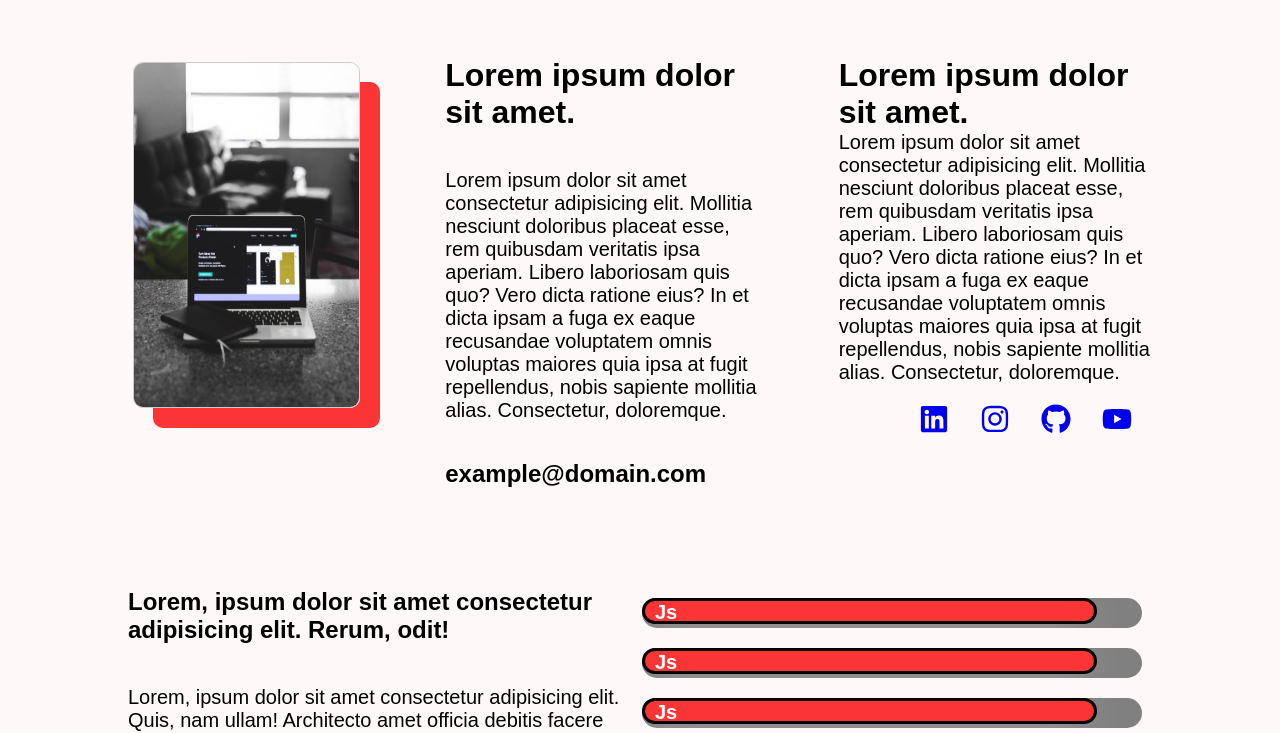
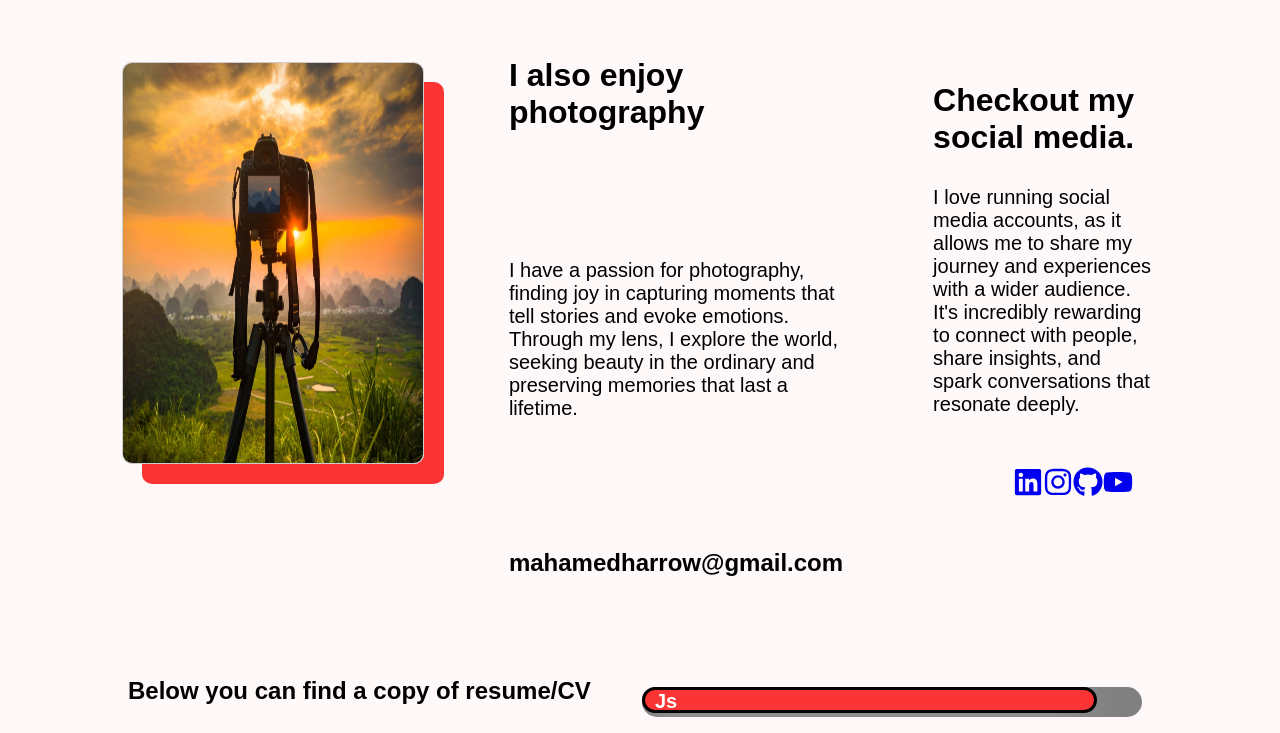
Before and after one commit to Noxtimo/personal-website, a React (Create React App) app: page /About in a window 1280 px wide. Shown: the part 540-1273 px from the top of the page. Built offline with nearby package versions, Linux system fonts and the light colour scheme.

Commit message:
added media query

```diff
--- a/src/components/Footer.jsx
+++ b/src/components/Footer.jsx
@@ -12,29 +12,29 @@ const Footer = () => {
       <footer className="main-footer">
         <div className="footer-content">
           <div className="footer-social-links">
-            <Link to="#">
+            <Link to="https://www.linkedin.com/in/mahamed-abdirahman-86695a260/">
               <FaLinkedin className="social-link-bottom" />
             </Link>
-            <Link to="#">
+            <Link to="https://www.instagram.com/mohamed2k710/">
               <FaInstagram className="social-link-bottom" />
             </Link>
-            <Link to="#">
+            <Link to="https://github.com/Noxtimo">
               <FaGithub className="social-link-bottom" />
             </Link>
-            <Link to="#">
+            <Link to="https://www.youtube.com/@Noxti">
               <FaYoutube className="social-link-bottom" />
             </Link>
           </div>
 
           <img src={logo} alt="Logo" className="logo" />
-          <h2 className="footer-h2">example@domain.com</h2>
+          <h3 className="footer-h2">mahamedharrow@gmail.com</h3>
         </div>
       </footer>
 
       <footer className="main-footer second-footer">
         <div className="footer-content2">
           <h2 className="footer-h2">
-            <small>Copyright © {year}</small>
+            <small>Copyright © {year} </small>
           </h2>
         </div>
       </footer>
--- a/src/components/Subscribe.jsx
+++ b/src/components/Subscribe.jsx
@@ -53,11 +53,11 @@ const Subscribe = () => {
     <>
       <div className="sub-container">
         <div className="sub-top">
-          <h1>Lorem ipsum dolor sit amet.</h1>
+          <h1>
+            Subscribe to recieve weekly updates about my development journy.
+          </h1>
           <h5>
-            Lorem ipsum, dolor sit amet consectetur adipisicing elit. At magnam
-            atque corrupti. Voluptatum, rem iste impedit aspernatur ullam amet
-            molestiae.
+            I will be sharing weekly updates about exciting new things I learn.
           </h5>
           <hr className="sub-hr"></hr>
         </div>
--- a/src/index.css
+++ b/src/index.css
@@ -243,6 +243,7 @@ hr{
   padding: 20px;
   height: 400px;
   max-height: 80%;
+  width: 33%;
 }
 
 .service-bottom{
@@ -342,6 +343,7 @@ hr{
 
 }
 .footer-content{
+  align-items: center;
   width: 100%;
   max-width: 1250px; /* Optional: Limit max width for better readability */
   padding: 0 20px; /* Optional: Add padding to the sides */
@@ -377,6 +379,7 @@ hr{
   display: flex;
   align-items: center;
   justify-content: center;
+  flex-direction: column;
 }
 
 
@@ -579,6 +582,7 @@ small{
   background-color: white;
   display: flex;
   flex-direction: column;
+  height: 600px;
 }
 
 .img-content{
@@ -656,3 +660,174 @@ iframe{
   text-decoration: none;
   color: black;
 }
+
+
+
+
+.photography{
+  width: 300px;
+  height: 400px;
+  border: 1px solid #ccc; /* Optional: You can have a border if needed */
+  box-shadow: 20px 20px rgb(251, 53, 53); /* Adjust values as needed */
+  border-radius: 10px;
+  margin: 5px;
+}
+
+.photography-speach-right{
+  display: flex;
+  justify-content: space-around;
+  flex-direction: column;
+  height: 500px;
+  padding: 10px;
+}
+
+
+
+@media only screen and (max-width: 720px) {
+  .container {
+    width: 100%;
+    height: 1000px;
+    display: flex;
+    align-items: center;
+    justify-content: center;
+    margin-top: 20px;
+    padding: 10px;
+  }
+
+  .color-container{
+    height: 1250px;
+  }
+
+  .content{
+
+    max-width: 600px;
+    width: 80%;
+    height: 80%;
+    max-height: 625px;
+    display: flex;
+    flex-direction: column;
+    justify-content: space-between;
+  }
+
+  .content-second{
+    width: 80%;
+    height: 100%;
+    max-width: 1250px;
+    display: flex;
+    flex-direction: column;
+    max-height: 625px;
+    align-items: center;
+    flex-direction: column;
+    justify-content: space-around;
+  }
+  .about-me-img{
+    width: 50%;
+    height: 60%;
+    border: 1px solid #ccc; /* Optional: You can have a border if needed */
+    box-shadow: 20px 20px rgb(251, 53, 53); /* Adjust values as needed */
+    border-radius: 10px;
+    margin: 5px;
+
+  }
+
+
+  .about-me-bottom{
+    display: flex;
+    flex-direction: column;
+    justify-content: space-around;
+
+  }
+
+
+  .service-container{
+    width: 80%;
+    height: 1600px;
+    display: flex;
+    flex-direction: column;
+    align-items: center;
+    justify-content: initial;
+
+  }
+
+  .service-bottom{
+    display: flex;
+    flex-direction: column;
+
+
+  }
+
+  .service{
+    margin: 5px;
+    display: flex;
+    flex-direction: column;
+    align-items: center;
+    justify-content: space-evenly;
+    background-color: white;
+    border-radius: 10px;
+    padding: 20px;
+    height: 400px;
+    width: 100%;
+  }
+
+  .content-second{
+    width: 80%;
+    display: flex;
+    height: 80%;
+    align-items: center;
+    flex-direction: column;
+
+  }
+
+
+  .img-logo{
+    width: 100px;
+    height: 75px;
+    margin: 3px;
+    border-radius: 10px;
+    transition: 1s;
+  }
+
+  .sub-container{
+    height: 300px;
+    width: 100%;
+    display: flex;
+    flex-direction: column;
+    align-items: center;
+    justify-content: space-around;
+    margin-top: 100px;
+    padding: 10px;
+  }
+
+  .footer-content{
+    align-items: center;
+    width: 100%;
+    max-width: 1250px; /* Optional: Limit max width for better readability */
+    padding: 0 20px; /* Optional: Add padding to the sides */
+    display: flex;
+    flex-direction: column;
+    justify-content: space-between; /* Space out the children evenly */
+  }
+
+  .navigation-links{
+    display: flex;
+    justify-content: space-evenly;
+    width: 50%;
+    list-style-type: none;
+  }
+
+
+  .about-me-container{
+    width: 100%;
+    height: 2000px;
+    display: flex;
+    align-items: initial;
+    justify-content: center;
+    padding: 10px;
+  }
+
+
+  .photography{
+    width: 0px;
+    height: 0px;
+  }
+}
--- a/src/pages/About.jsx
+++ b/src/pages/About.jsx
@@ -11,6 +11,7 @@ import about from "../images/about.jpeg";
 import { useRef, useEffect } from "react";
 import kingston from "../images/kignston.jpeg";
 import cs from "../images/cs.jpeg";
+import photography from "../images/photography.avif";
 const About = () => {
   return (
     <>
@@ -21,32 +22,26 @@ const About = () => {
       <div className="about-me-container color-container">
         <div className="content-second">
           <div className="about-bottom">
-            <img src={macbook} className="about-me-img" />
+            <img src={photography} className="photography" />
             <div className="about-middle">
               {" "}
-              <h1>Lorem ipsum dolor sit amet.</h1>
+              <h1>I also enjoy photography</h1>
               <h5>
-                Lorem ipsum dolor sit amet consectetur adipisicing elit.
-                Mollitia nesciunt doloribus placeat esse, rem quibusdam
-                veritatis ipsa aperiam. Libero laboriosam quis quo? Vero dicta
-                ratione eius? In et dicta ipsam a fuga ex eaque recusandae
-                voluptatem omnis voluptas maiores quia ipsa at fugit
-                repellendus, nobis sapiente mollitia alias. Consectetur,
-                doloremque.
+                I have a passion for photography, finding joy in capturing
+                moments that tell stories and evoke emotions. Through my lens, I
+                explore the world, seeking beauty in the ordinary and preserving
+                memories that last a lifetime.
               </h5>
-              <h2>example@domain.com</h2>
+              <h2>mahamedharrow@gmail.com</h2>
             </div>
-            <div>
+            <div className="photography-speach-right">
               {" "}
-              <h1>Lorem ipsum dolor sit amet.</h1>
+              <h1> Checkout my social media.</h1>
               <h5>
-                Lorem ipsum dolor sit amet consectetur adipisicing elit.
-                Mollitia nesciunt doloribus placeat esse, rem quibusdam
-                veritatis ipsa aperiam. Libero laboriosam quis quo? Vero dicta
-                ratione eius? In et dicta ipsam a fuga ex eaque recusandae
-                voluptatem omnis voluptas maiores quia ipsa at fugit
-                repellendus, nobis sapiente mollitia alias. Consectetur,
-                doloremque.
+                I love running social media accounts, as it allows me to share
+                my journey and experiences with a wider audience. It's
+                incredibly rewarding to connect with people, share insights, and
+                spark conversations that resonate deeply.
               </h5>
               <div className="social-links-about">
                 <Link to="#">
@@ -66,15 +61,13 @@ const About = () => {
           </div>
           <div className="about-bottom-second">
             <div className="about-bottom-second-left">
-              <h2>
-                Lorem, ipsum dolor sit amet consectetur adipisicing elit. Rerum,
-                odit!
-              </h2>
+              <h2>Below you can find a copy of resume/CV</h2>
               <h5>
-                Lorem, ipsum dolor sit amet consectetur adipisicing elit. Quis,
-                nam ullam! Architecto amet officia debitis facere maiores vero
-                aperiam dicta accusantium, non suscipit qui a, eos soluta quidem
-                asperiores molestias?
+                I've dabbled in a bit of everything – from internships to
+                freelancing gigs. Whether I was working with a team or flying
+                solo, I've learned how to adapt and solve problems along the
+                way. I'm ready to bring that experience to the table as a junior
+                developer!
               </h5>
               <Link to="/images/resume.pdf" target="_blank" download>
                 Download CV
@@ -126,8 +119,8 @@ const About = () => {
           <div className="about-me">
             <h1>Checkout My YouTube Chanel</h1>
             <h5>
-              Lorem ipsum dolor sit amet consectetur adipisicing elit. Odio,
-              pariatur?
+              Here I make tutorial videoes showing people how to use various
+              technologies.
             </h5>
             <hr></hr>
           </div>
@@ -148,8 +141,8 @@ const About = () => {
           <div className="about-me">
             <h1>My Education</h1>
             <h5>
-              Lorem ipsum dolor sit amet consectetur adipisicing elit. Odio,
-              pariatur?
+              I have educatin in computer science. Below you can find links to
+              my University courses.
             </h5>
             <hr></hr>
           </div>
--- a/src/pages/Contact.jsx
+++ b/src/pages/Contact.jsx
@@ -39,28 +39,23 @@ const Contact = () => {
                 </div>
                 <div>
                   <h5>
-                    Lorem ipsum dolor sit amet consectetur adipisicing elit.
-                    Temporibus consequuntur quod in molestias quia, voluptatibus
-                    voluptatum. Perspiciatis accusantium sapiente magni
-                    recusandae a pariatur aut ea facere saepe reiciendis,
-                    perferendis vitae cum soluta animi optio nihil ex. Beatae,
-                    dignissimos quibusdam est eligendi sit cum? Consequuntur
-                    nesciunt nobis harum alias repellat sequi.
+                    Also, feel free to message me on any of these social media
+                    sites.
                   </h5>
                 </div>
               </div>
 
               <div className="social-links-contact">
-                <Link to="#">
+                <Link to="https://www.linkedin.com/in/mahamed-abdirahman-86695a260/">
                   <FaLinkedin className="social-link-contact" />
                 </Link>
-                <Link to="#">
+                <Link to="https://www.instagram.com/mohamed2k710/">
                   <FaInstagram className="social-link-contact" />
                 </Link>
-                <Link to="#">
+                <Link to="https://github.com/Noxtimo">
                   <FaGithub className="social-link-contact" />
                 </Link>
-                <Link to="#">
+                <Link to="https://www.youtube.com/@Noxti">
                   <FaYoutube className="social-link-contact" />
                 </Link>
               </div>
--- a/src/pages/Home.jsx
+++ b/src/pages/Home.jsx
@@ -34,9 +34,10 @@ const Home = () => {
                 I'm A Web Developer Mahamed M. Abdirahman.
               </h1>
               <h5 className="space-bottom text-beneath">
-                Lorem ipsum dolor sit amet consectetur adipisicing elit. Ipsum
-                labore quibusdam sequi perspiciatis, vitae adipisci cumque
-                quisquam magni magnam consequuntur.
+                Hey there! Welcome to my personal website. I'm all about
+                creating cool, user-friendly websites that not only look great
+                but work perfectly too. Whether it's front-end design or
+                back-end development, I love bringing ideas to life on the web.
               </h5>
               <Link to="#" className="learn-more">
                 Learn More
@@ -51,26 +52,24 @@ const Home = () => {
           <div className="about-me">
             <h1>About Me</h1>
             <h5>
-              Lorem ipsum dolor sit amet consectetur adipisicing elit. Odio,
-              pariatur?
+              I specialize in building responsive and visually engaging
+              websites.
             </h5>
             <hr></hr>
           </div>
           <div className="about-me-bottom">
             <div className="about-me-bottom-left">
               <div>
-                <h1>Lorem ipsum dolor sit amet.</h1>
+                <h1>This website was made with Reactjs</h1>
                 <hr></hr>
               </div>
 
               <h5>
-                Lorem ipsum dolor sit amet consectetur adipisicing elit.
-                Mollitia nesciunt doloribus placeat esse, rem quibusdam
-                veritatis ipsa aperiam. Libero laboriosam quis quo? Vero dicta
-                ratione eius? In et dicta ipsam a fuga ex eaque recusandae
-                voluptatem omnis voluptas maiores quia ipsa at fugit
-                repellendus, nobis sapiente mollitia alias. Consectetur,
-                doloremque.
+                This website was crafted using React.js, a powerful and flexible
+                JavaScript library for building user interfaces. With its
+                component-based architecture, React.js allows for creating
+                dynamic and responsive web experiences. I chose React.js to
+                ensure this site is both efficient and enjoyable to use.
               </h5>
               <Link to="#" className="learn-more">
                 Contact Me
@@ -78,9 +77,8 @@ const Home = () => {
             </div>
             <div className="about-me-bottom-middle">
               <h5>
-                Lorem, ipsum dolor sit amet consectetur adipisicing elit. Est,
-                officia doloribus! Provident temporibus commodi rem beatae
-                ratione. Tempore, dolorum eligendi.
+                Here's an image of my MacBook Pro, the trusty companion I use to
+                bring all my web development projects to life.
               </h5>
             </div>
             <img src={macbook} className="about-me-img" />
@@ -93,8 +91,8 @@ const Home = () => {
           <div className="about-me">
             <h1>What Services I'm Providing</h1>
             <h5>
-              Lorem ipsum dolor sit amet consectetur adipisicing elit. Odio,
-              pariatur?
+              Are you curious about which services I am providing? Well great
+              louck, look no further!
             </h5>
             <hr></hr>
           </div>
@@ -103,8 +101,9 @@ const Home = () => {
               <img src={ux} className="service-img" />
               <h2>UI/UX Design</h2>
               <h5>
-                Lorem ipsum, dolor sit amet consectetur adipisicing elit. Labore
-                quod debitis quas enim sed, vitae soluta consectetur consequatur
+                I provide UX design services, focusing on creating intuitive and
+                engaging user experiences. From research to prototyping, I
+                ensure your digital products meet user needs.
               </h5>
               <Link className="learn-more" to="#">
                 Learn More
@@ -114,8 +113,9 @@ const Home = () => {
               <img src={digital} className="service-img" />
               <h2>Digital Marketing</h2>
               <h5>
-                Lorem ipsum, dolor sit amet consectetur adipisicing elit. Labore
-                quod debitis quas enim sed, vitae soluta consectetur consequatur
+                I provide digital marketing services focused on boosting online
+                visibility and driving results through strategic campaigns
+                across social media, search engines, and email.
               </h5>
               <Link className="learn-more" to="#">
                 Learn More
@@ -125,8 +125,9 @@ const Home = () => {
               <img src={web} className="service-img" />
               <h2>Web Development</h2>
               <h5>
-                Lorem ipsum, dolor sit amet consectetur adipisicing elit. Labore
-                quod debitis quas enim sed, vitae soluta consectetur consequatur
+                I specialize in crafting custom websites that bring your ideas
+                to life online. With expertise in design and development, I
+                deliver high-quality solutions tailored to your needs.
               </h5>
               <Link className="learn-more" to="#">
                 Learn More
@@ -138,10 +139,7 @@ const Home = () => {
       <div className="container white-container">
         <div className="about-me">
           <h1>Technologies I know</h1>
-          <h5>
-            Lorem ipsum dolor sit amet consectetur adipisicing elit. Odio,
-            pariatur?
-          </h5>
+          <h5>I'm well-versed in various technologies.</h5>
           <hr></hr>
         </div>
         <div className="img-content">
--- a/src/pages/Layout.jsx
+++ b/src/pages/Layout.jsx
@@ -31,7 +31,7 @@ const Layout = () => {
               </Link>
             </li>
           </ul>
-          <Link to="#" className="hire-me-nav">
+          <Link to="https://www.fiverr.com/noxtimo" className="hire-me-nav">
             Hire Me
           </Link>
         </div>
```
Also changed, not shown: src/images/photography.avif (added).
